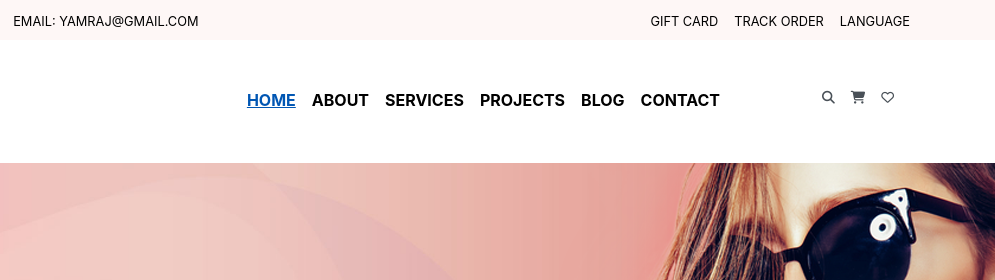
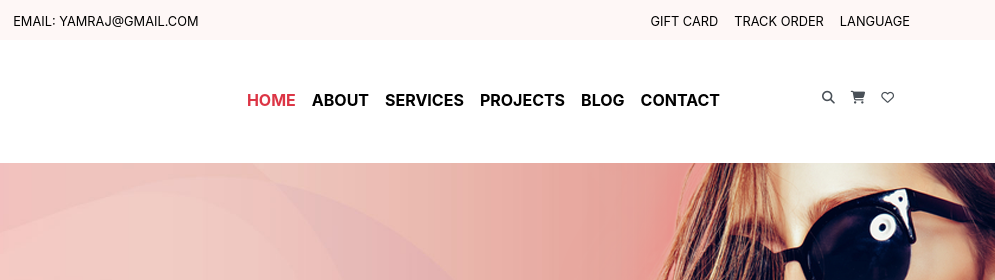
Before and after one commit to YamrajShrestha/silon-online-shopping, a plain HTML site: page index.html in a window 1280 px wide. In both pictures the pointer is over the link "HOME". Shown: the top 280 px of the page, 285-1280 px from the left. Drawn offline with nearby package versions, Linux system fonts and the light colour scheme.

Commit message:
nav hover set up

```diff
--- a/css/style.css
+++ b/css/style.css
@@ -26,6 +26,14 @@ ul li a {
 }
 .logo {
   width: 88px;
+}
+/* NAVBAR  */
+nav ul li a {
+  transition: all 0.3s ease;
+}
+nav ul li:hover a {
+  text-decoration: none;
+  color: var(--red);
 }
 .banner {
   background: url(../img/bg-1.jpg);
```
